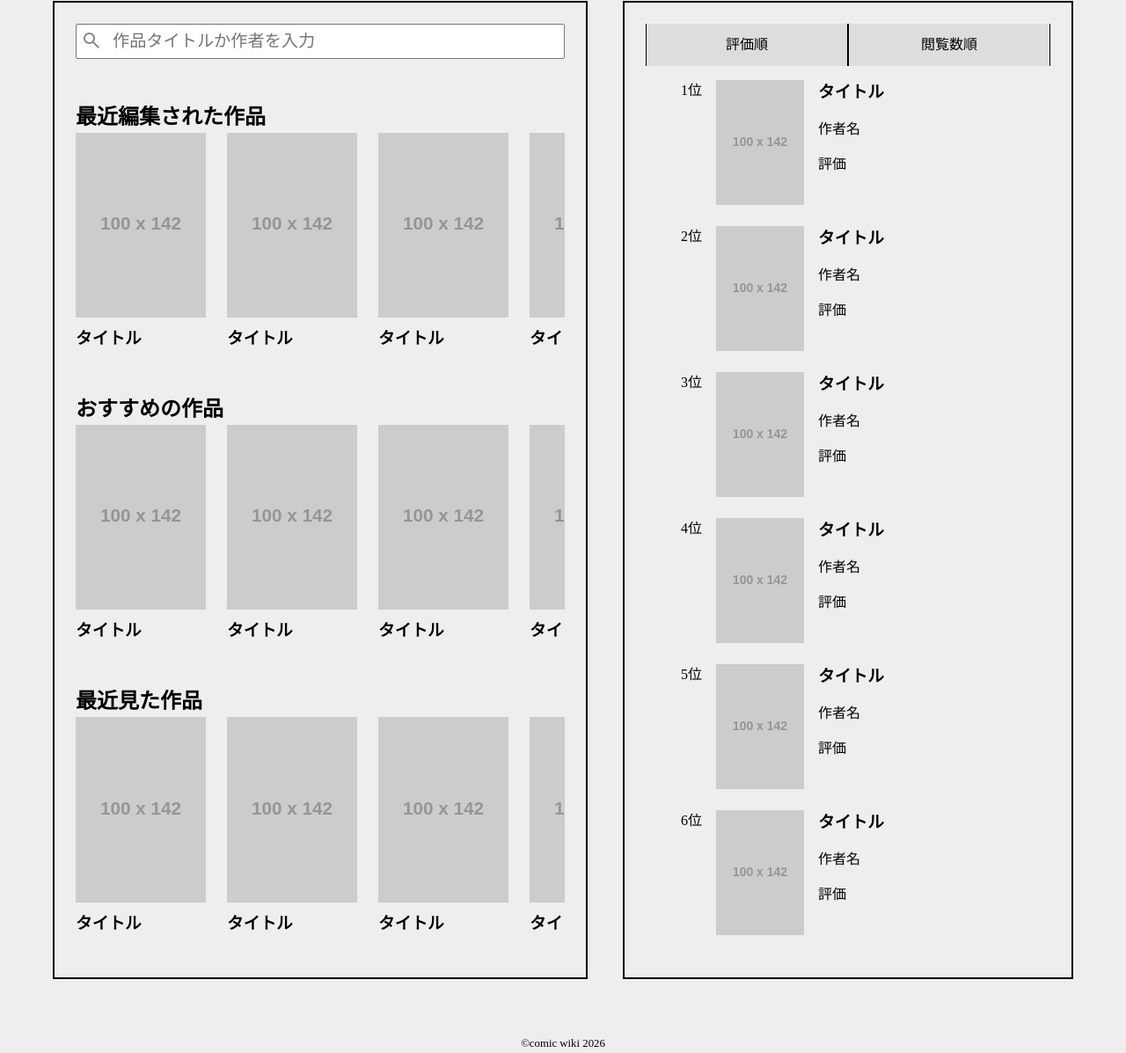
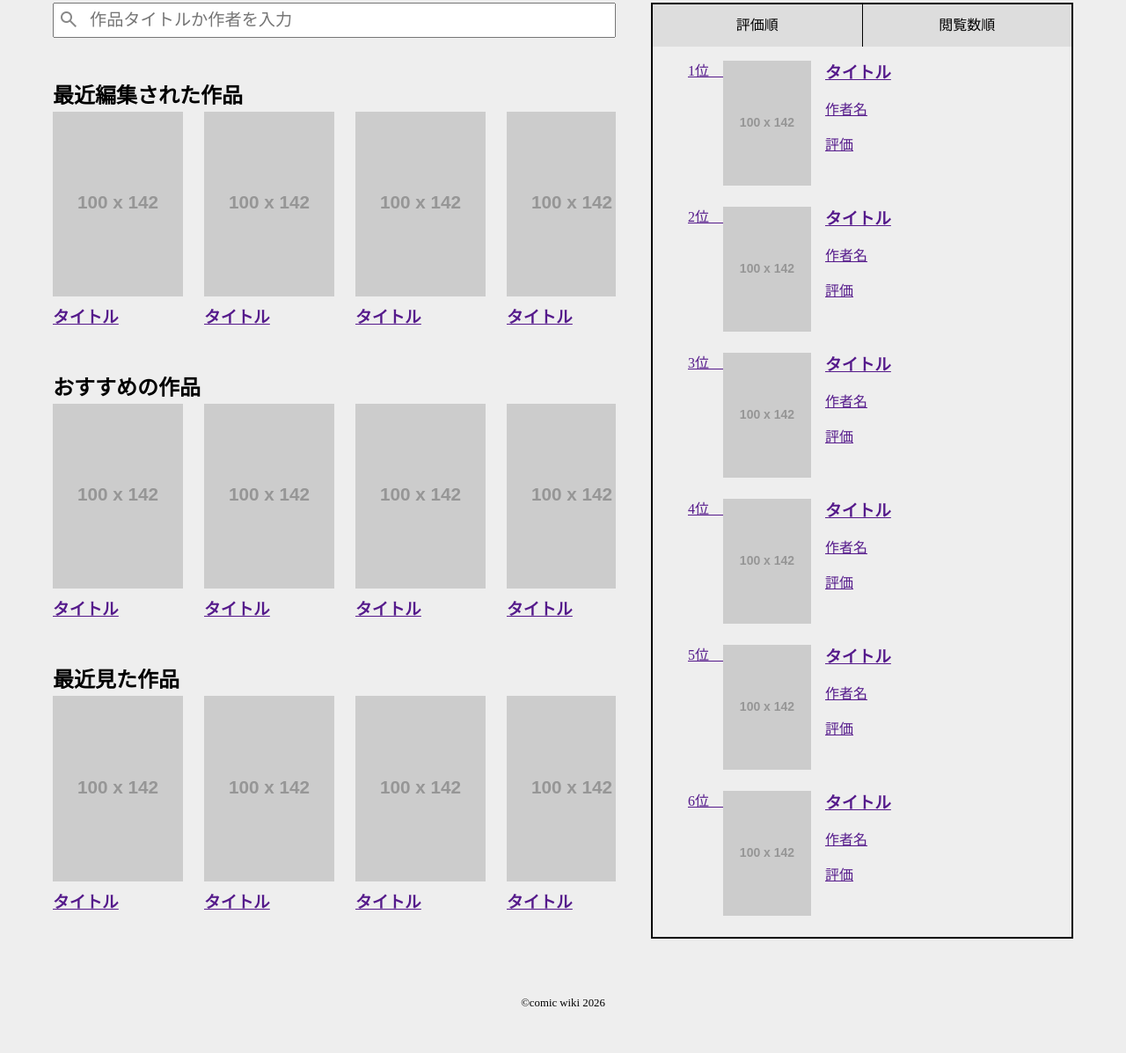
Before and after one commit to nearBeans/comic-wiki, a website: page index.html in a window 1280 px wide. Shown: the part 193-1390 px from the top of the page at 88% size. After the commit the page ends 1344 px from the top, so only its background shows below. Drawn offline with nearby package versions, Linux system fonts and the light colour scheme; placeholder pictures from the web are drawn by us.

Commit message:
カードリンクを追加し、スタイルを調整

```diff
--- a/index.html
+++ b/index.html
@@ -42,42 +42,42 @@
                 <h2>最近編集された作品</h2>
                 <div class="x-scroll">
 
-                    <div class="manga-card">
+                    <a href="" class="manga-card">
                         <img src="https://placehold.jp/100x142.png" alt="書影">
                         <h3>タイトル</h3>
-                    </div>
-                    <div class="manga-card">
+                    </a>
+                    <a href="" class="manga-card">
                         <img src="https://placehold.jp/100x142.png" alt="書影">
                         <h3>タイトル</h3>
-                    </div>
-                    <div class="manga-card">
+                    </a>
+                    <a href="" class="manga-card">
                         <img src="https://placehold.jp/100x142.png" alt="書影">
                         <h3>タイトル</h3>
-                    </div>
-                    <div class="manga-card">
+                    </a>
+                    <a href="" class="manga-card">
                         <img src="https://placehold.jp/100x142.png" alt="書影">
                         <h3>タイトル</h3>
-                    </div>
-                    <div class="manga-card">
+                    </a>
+                    <a href="" class="manga-card">
                         <img src="https://placehold.jp/100x142.png" alt="書影">
                         <h3>タイトル</h3>
-                    </div>
-                    <div class="manga-card">
+                    </a>
+                    <a href="" class="manga-card">
                         <img src="https://placehold.jp/100x142.png" alt="書影">
                         <h3>タイトル</h3>
-                    </div>
-                    <div class="manga-card">
+                    </a>
+                    <a href="" class="manga-card">
                         <img src="https://placehold.jp/100x142.png" alt="書影">
                         <h3>タイトル</h3>
-                    </div>
-                    <div class="manga-card">
+                    </a>
+                    <a href="" class="manga-card">
                         <img src="https://placehold.jp/100x142.png" alt="書影">
                         <h3>タイトル</h3>
-                    </div>
-                    <div class="manga-card">
+                    </a>
+                    <a href="" class="manga-card">
                         <img src="https://placehold.jp/100x142.png" alt="書影">
                         <h3>タイトル</h3>
-                    </div>
+                    </a>
 
                 </div>
             </section>
@@ -85,42 +85,42 @@
                 <h2>おすすめの作品</h2>
                 <div class="x-scroll">
 
-                    <div class="manga-card">
+                    <a href="" class="manga-card">
                         <img src="https://placehold.jp/100x142.png" alt="書影">
                         <h3>タイトル</h3>
-                    </div>
-                    <div class="manga-card">
+                    </a>
+                    <a href="" class="manga-card">
                         <img src="https://placehold.jp/100x142.png" alt="書影">
                         <h3>タイトル</h3>
-                    </div>
-                    <div class="manga-card">
+                    </a>
+                    <a href="" class="manga-card">
                         <img src="https://placehold.jp/100x142.png" alt="書影">
                         <h3>タイトル</h3>
-                    </div>
-                    <div class="manga-card">
+                    </a>
+                    <a href="" class="manga-card">
                         <img src="https://placehold.jp/100x142.png" alt="書影">
                         <h3>タイトル</h3>
-                    </div>
-                    <div class="manga-card">
+                    </a>
+                    <a href="" class="manga-card">
                         <img src="https://placehold.jp/100x142.png" alt="書影">
                         <h3>タイトル</h3>
-                    </div>
-                    <div class="manga-card">
+                    </a>
+                    <a href="" class="manga-card">
                         <img src="https://placehold.jp/100x142.png" alt="書影">
                         <h3>タイトル</h3>
-                    </div>
-                    <div class="manga-card">
+                    </a>
+                    <a href="" class="manga-card">
                         <img src="https://placehold.jp/100x142.png" alt="書影">
                         <h3>タイトル</h3>
-                    </div>
-                    <div class="manga-card">
+                    </a>
+                    <a href="" class="manga-card">
                         <img src="https://placehold.jp/100x142.png" alt="書影">
                         <h3>タイトル</h3>
-                    </div>
-                    <div class="manga-card">
+                    </a>
+                    <a href="" class="manga-card">
                         <img src="https://placehold.jp/100x142.png" alt="書影">
                         <h3>タイトル</h3>
-                    </div>
+                    </a>
 
                 </div>
             </section>
@@ -128,42 +128,42 @@
                 <h2>最近見た作品</h2>
                 <div class="x-scroll">
 
-                    <div class="manga-card">
+                    <a href="" class="manga-card">
                         <img src="https://placehold.jp/100x142.png" alt="書影">
                         <h3>タイトル</h3>
-                    </div>
-                    <div class="manga-card">
+                    </a>
+                    <a href="" class="manga-card">
                         <img src="https://placehold.jp/100x142.png" alt="書影">
                         <h3>タイトル</h3>
-                    </div>
-                    <div class="manga-card">
+                    </a>
+                    <a href="" class="manga-card">
                         <img src="https://placehold.jp/100x142.png" alt="書影">
                         <h3>タイトル</h3>
-                    </div>
-                    <div class="manga-card">
+                    </a>
+                    <a href="" class="manga-card">
                         <img src="https://placehold.jp/100x142.png" alt="書影">
                         <h3>タイトル</h3>
-                    </div>
-                    <div class="manga-card">
+                    </a>
+                    <a href="" class="manga-card">
                         <img src="https://placehold.jp/100x142.png" alt="書影">
                         <h3>タイトル</h3>
-                    </div>
-                    <div class="manga-card">
+                    </a>
+                    <a href="" class="manga-card">
                         <img src="https://placehold.jp/100x142.png" alt="書影">
                         <h3>タイトル</h3>
-                    </div>
-                    <div class="manga-card">
+                    </a>
+                    <a href="" class="manga-card">
                         <img src="https://placehold.jp/100x142.png" alt="書影">
                         <h3>タイトル</h3>
-                    </div>
-                    <div class="manga-card">
+                    </a>
+                    <a href="" class="manga-card">
                         <img src="https://placehold.jp/100x142.png" alt="書影">
                         <h3>タイトル</h3>
-                    </div>
-                    <div class="manga-card">
+                    </a>
+                    <a href="" class="manga-card">
                         <img src="https://placehold.jp/100x142.png" alt="書影">
                         <h3>タイトル</h3>
-                    </div>
+                    </a>
 
                 </div>
             </section>
@@ -176,6 +176,7 @@
             <div class="ranking">
                 <ol>
                     <li class="rank-card">
+                        <a href="">
                             <img src="https://placehold.jp/100x142.png" alt="書影">
                             <div class="manga-info">
                                 <h3>タイトル</h3>
@@ -183,8 +184,10 @@
                                 <data value="0">評価</data>
                                 <!--<data value="0">閲覧数</data>-->
                             </div>
+                        </a>
                     </li>
                     <li class="rank-card">
+                        <a href="">
                             <img src="https://placehold.jp/100x142.png" alt="書影">
                             <div class="manga-info">
                                 <h3>タイトル</h3>
@@ -192,8 +195,10 @@
                                 <data value="0">評価</data>
                                 <!--<data value="0">閲覧数</data>-->
                             </div>
+                        </a>
                     </li>
                     <li class="rank-card">
+                        <a href="">
                             <img src="https://placehold.jp/100x142.png" alt="書影">
                             <div class="manga-info">
                                 <h3>タイトル</h3>
@@ -201,8 +206,10 @@
                                 <data value="0">評価</data>
                                 <!--<data value="0">閲覧数</data>-->
                             </div>
+                        </a>
                     </li>
                     <li class="rank-card">
+                        <a href="">
                             <img src="https://placehold.jp/100x142.png" alt="書影">
                             <div class="manga-info">
                                 <h3>タイトル</h3>
@@ -210,8 +217,10 @@
                                 <data value="0">評価</data>
                                 <!--<data value="0">閲覧数</data>-->
                             </div>
+                        </a>
                     </li>
                     <li class="rank-card">
+                        <a href="">
                             <img src="https://placehold.jp/100x142.png" alt="書影">
                             <div class="manga-info">
                                 <h3>タイトル</h3>
@@ -219,8 +228,10 @@
                                 <data value="0">評価</data>
                                 <!--<data value="0">閲覧数</data>-->
                             </div>
+                        </a>
                     </li>
                     <li class="rank-card">
+                        <a href="">
                             <img src="https://placehold.jp/100x142.png" alt="書影">
                             <div class="manga-info">
                                 <h3>タイトル</h3>
@@ -228,6 +239,7 @@
                                 <data value="0">評価</data>
                                 <!--<data value="0">閲覧数</data>-->
                             </div>
+                        </a>
                     </li>
                 </ol>
             </div>
--- a/src/css/search.css
+++ b/src/css/search.css
@@ -39,7 +39,7 @@ ul {
 }
 
 .tags li {
-    padding: 5px 10px;
+    padding: 4px 12px;
     border-radius: 20px;
     display: inline;
     cursor: pointer;
@@ -54,4 +54,8 @@ ul {
 .current button {
     width: 40px;
     height: 40px;
+    border-radius: 50%;
+    background-color: #fff;
+    border: 1px solid #494949;
+    cursor: pointer ;
 }
--- a/src/css/style.css
+++ b/src/css/style.css
@@ -21,7 +21,7 @@ main {
 /* header design */
 .top {
     display: flex;
-    margin: 20px 40px 10px 40px;
+    margin: 20px 40px 12px 40px;
 }
 
 .top h1 {
@@ -42,12 +42,12 @@ main {
 nav {
     display: flex;
     background-color: #fff;
-    padding: 0px 50px;
+    padding: 0px 48px;
 }
 
 nav ul {
     display: flex;
-    gap: 40px;
+    gap: 48px;
 }
 
 /* footer design */
--- a/src/css/top.css
+++ b/src/css/top.css
@@ -9,13 +9,11 @@ main {
 }
 
 .side-bar {
-    width: 512px;
+    width: 480px;
 }
 
 /* main design */
 .main {
-    border: 2px solid black;
-    padding: 24px;
     margin: 20px;
 }
 
@@ -52,7 +50,6 @@ form button {
 /* side-bar design */
 .side-bar {
     border: 2px solid black;
-    padding: 24px;
     margin: 20px;
 }
 
@@ -70,7 +67,9 @@ form button {
     padding: 12px;
     text-align: center;
     cursor: pointer;
-    border-left: 1px solid black;
+}
+
+.side-bar ul li:first-child {
     border-right: 1px solid black;
 }
 
@@ -78,7 +77,7 @@ form button {
     list-style: none;
 }
 
-.rank-card {
+.rank-card > a {
     display: flex;
     margin-bottom: 24px;
 }
@@ -91,7 +90,7 @@ body {
     counter-reset: rank 0;
 }
 
-.rank-card::before {
+.rank-card > a::before {
     counter-increment: rank 1;
     content: counter(rank) "位　";
 }
```
Also changed, not shown: search.html (+36 -36 lines). Lines whose indentation alone changed are shown as unchanged.
